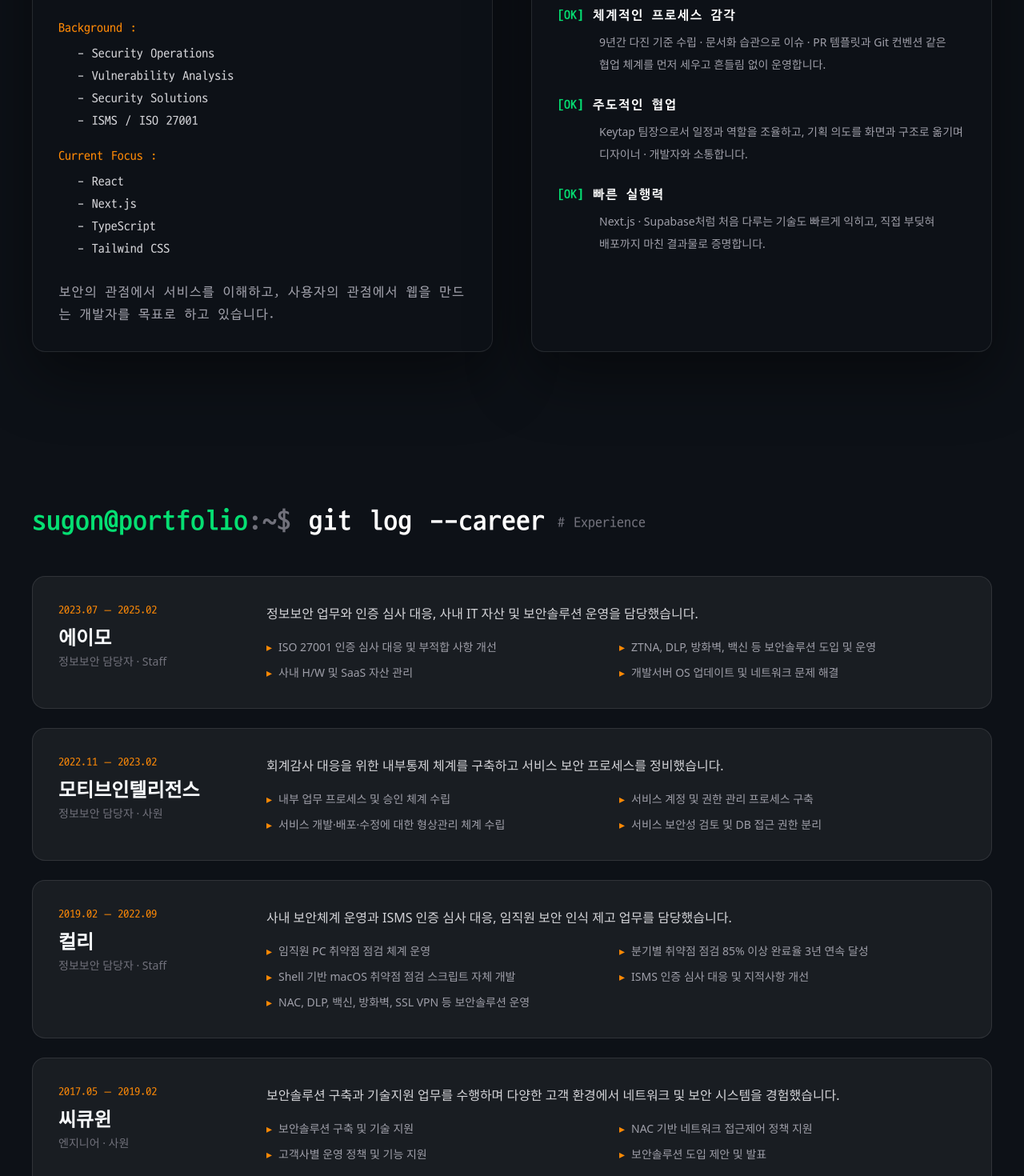
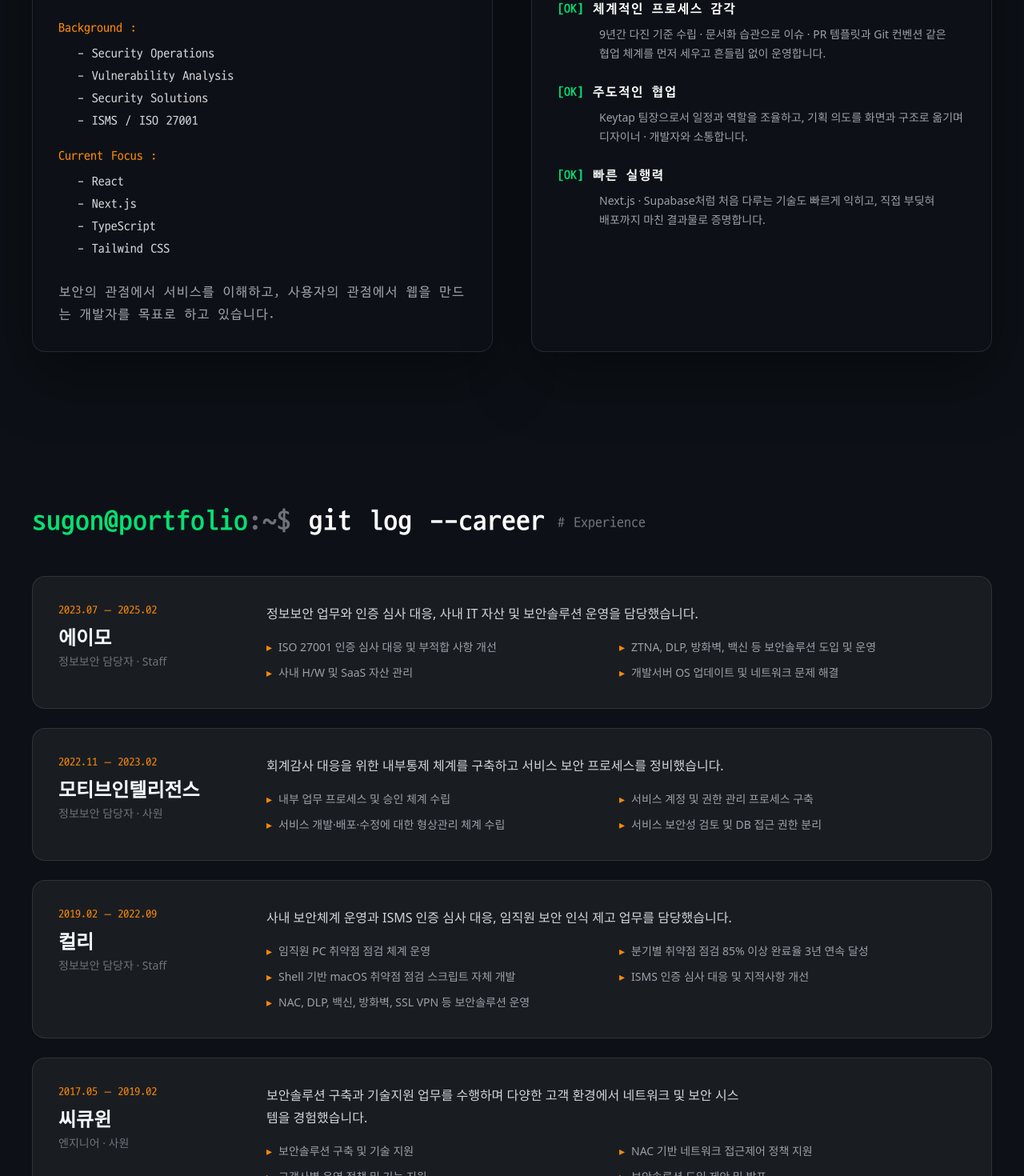
Before and after one commit to sugonhwang/portfolio, a Next.js app: page / in a window 1280 px wide. Shown: the part 1200-2670 px from the top of the page at 80% size. Built offline with nearby package versions, Linux system fonts and the light colour scheme; a web font is replaced by a local one.

Commit message:
style: 강점 설명 줄 간격과 경력 설명 폭 정리

```diff
--- a/components/about/Strengths.tsx
+++ b/components/about/Strengths.tsx
@@ -32,7 +32,7 @@ export default function Strengths() {
               <p className="font-semibold">
                 <span className="text-green-400">[OK]</span> <span className="text-white">{title}</span>
               </p>
-              <p className="mt-2 pl-[3.25rem] font-sans text-sm leading-7 text-zinc-400 break-keep">{desc}</p>
+              <p className="mt-2 pl-[3.25rem] font-sans text-sm leading-6 text-zinc-400 break-keep">{desc}</p>
             </li>
           ))}
         </ul>
--- a/components/experience/Experience.tsx
+++ b/components/experience/Experience.tsx
@@ -16,7 +16,7 @@ export default function Experience() {
               </div>
 
               <div>
-                <p className="leading-7 text-zinc-300">{item.description}</p>
+                <p className="max-w-[65ch] leading-7 text-zinc-300">{item.description}</p>
 
                 <ul className="mt-4 grid gap-2 text-sm leading-6 text-zinc-400 md:grid-cols-2">
                   {item.highlights.map((highlight) => (
```
